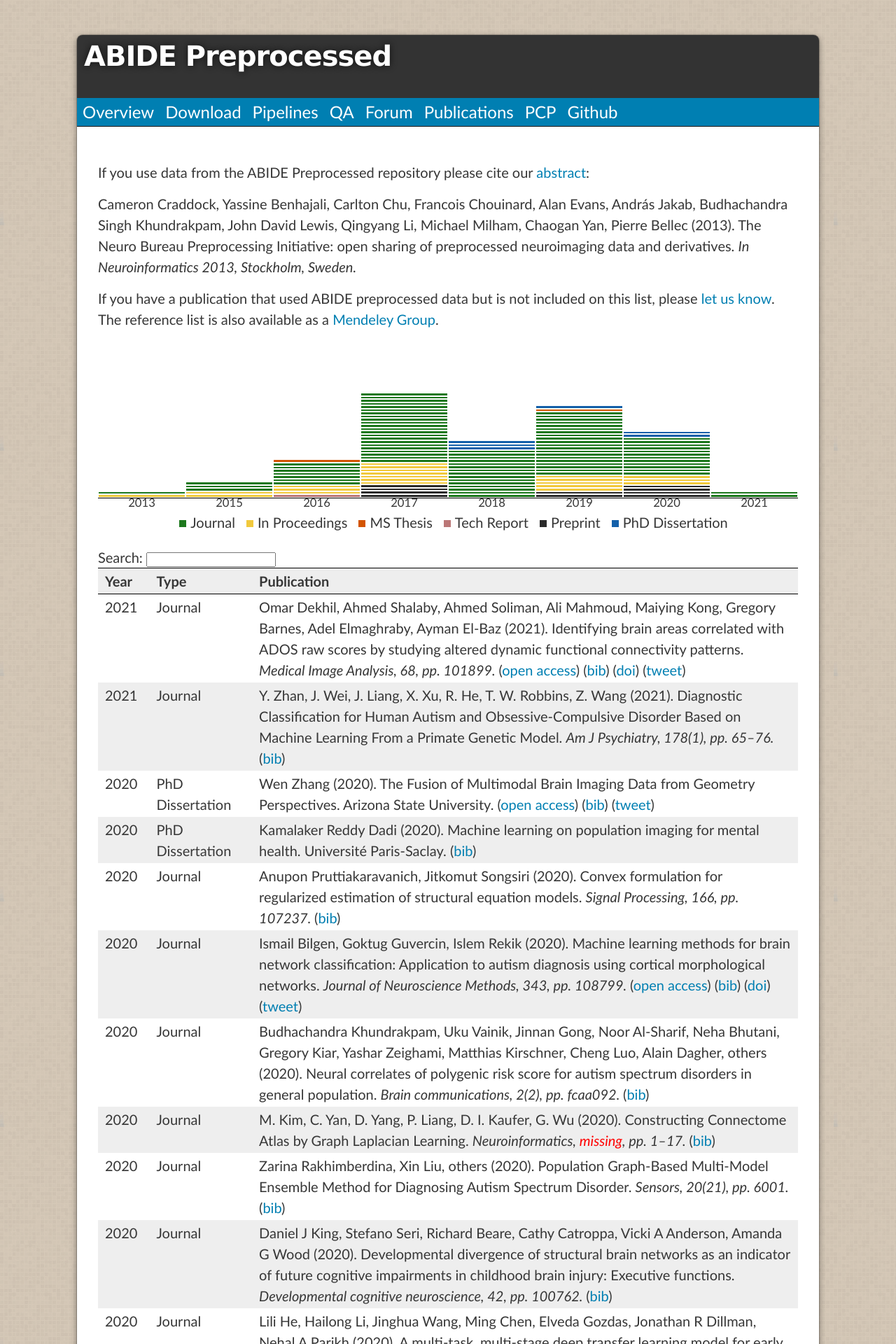
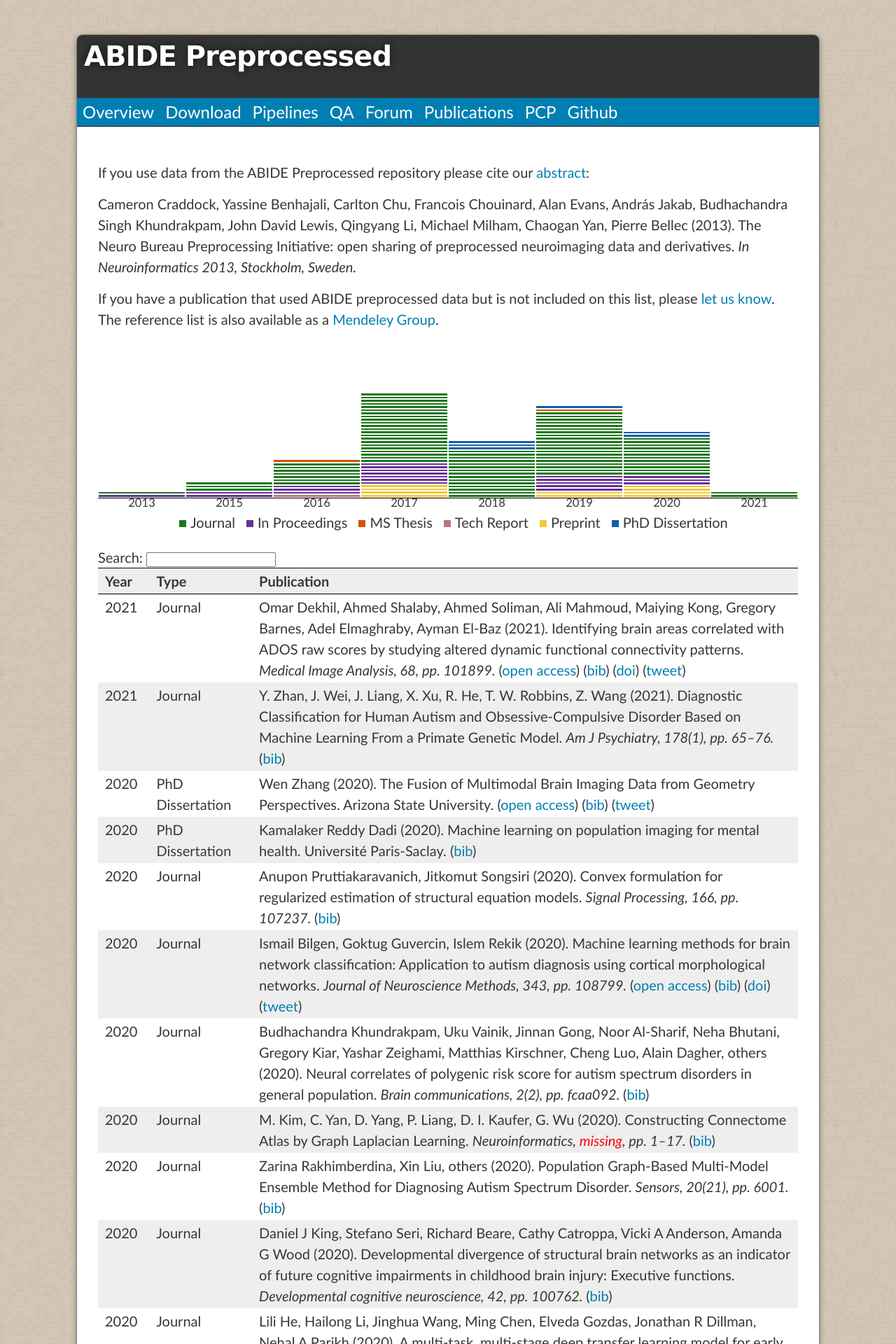
Before and after one commit to preprocessed-connectomes-project/abide, a Jekyll site: the page built from publications.md, in a window 1280 px wide. Shown: the top 1920 px of the page at 70% size. Built offline with Jekyll 4.4.1, drawn with Linux system fonts in a browser that asks for light colours; nearby versions of some CDN libraries.

Commit message:
updating colors to improve contrast

```diff
--- a/stylesheets/stylesheet.css
+++ b/stylesheets/stylesheet.css
@@ -964,12 +964,12 @@ span.undefined { color:red; }
 .yearlabel { position: absolute; bottom: -20px; text-align: center; width: 100%; font-size: smaller;}
 .pub { border: 1px solid white; background-color: #eee; }
 .conference { background-color: rgb(245,128,37); }
-.inproceedings { background-color: #f1c93d; }
+.inproceedings { background-color: #663399; }
 .article { background-color: #1d781d; }
 .inbook { background-color: #eaa; }
 .phdthesis { background-color: #1460aa; }
 .unpublished { background-color: #2a2a2a; }
-.preprint { background-color: #2a2a2a; }
+.preprint { background-color: #f1c93d; }
 .mastersthesis { background-color: #d35400; }
 .techreport { background-color: #b77; }
 .legend .pub { width: 10px; height: 10px; display: inline-block; margin: 0 5px 0 15px;}
```
